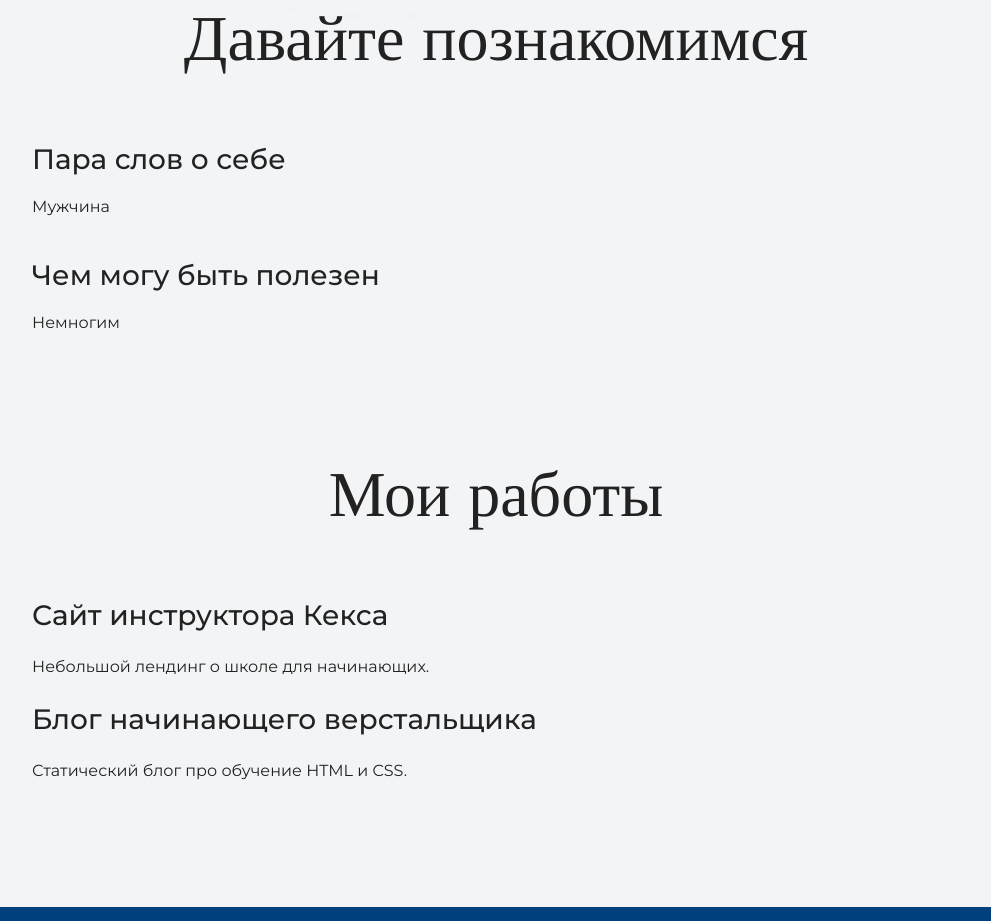
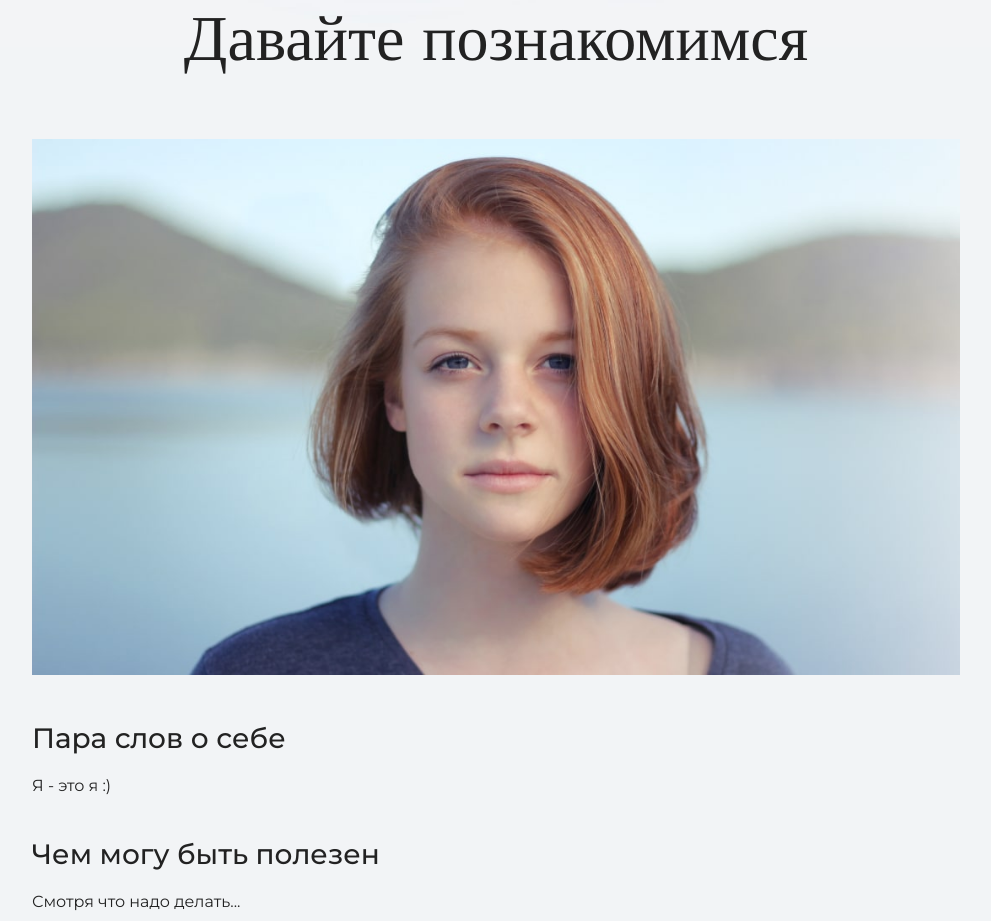
Before and after one commit to Harpeter/harpeter, a plain HTML site: page index.html in a window 1280 px wide. Shown: the part 1033-1954 px from the top of the page, without its empty margins (144-1135 px from the left). Drawn offline with nearby package versions, Linux system fonts and the light colour scheme.

Commit message:
Add files via upload

```diff
--- a/index.html
+++ b/index.html
@@ -25,10 +25,13 @@
     <section class="intro">
       <div class="container">
       <h2 class="subheading">Давайте познакомимся</h2>
+      <figure class="user-image">
+        <img src="files/user.jpg" width="928" height="536" alt="Фотография какой-то девушки">
+      </figure>
       <h3>Пара слов о себе</h3>
-      <p>Мужчина</p>
+      <p>Я - это я :)</p>
       <h3>Чем могу быть полезен</h3>
-      <p>Немногим</p>
+      <p>Смотря что надо делать...</p>
       </div>
     </section>
 
```
